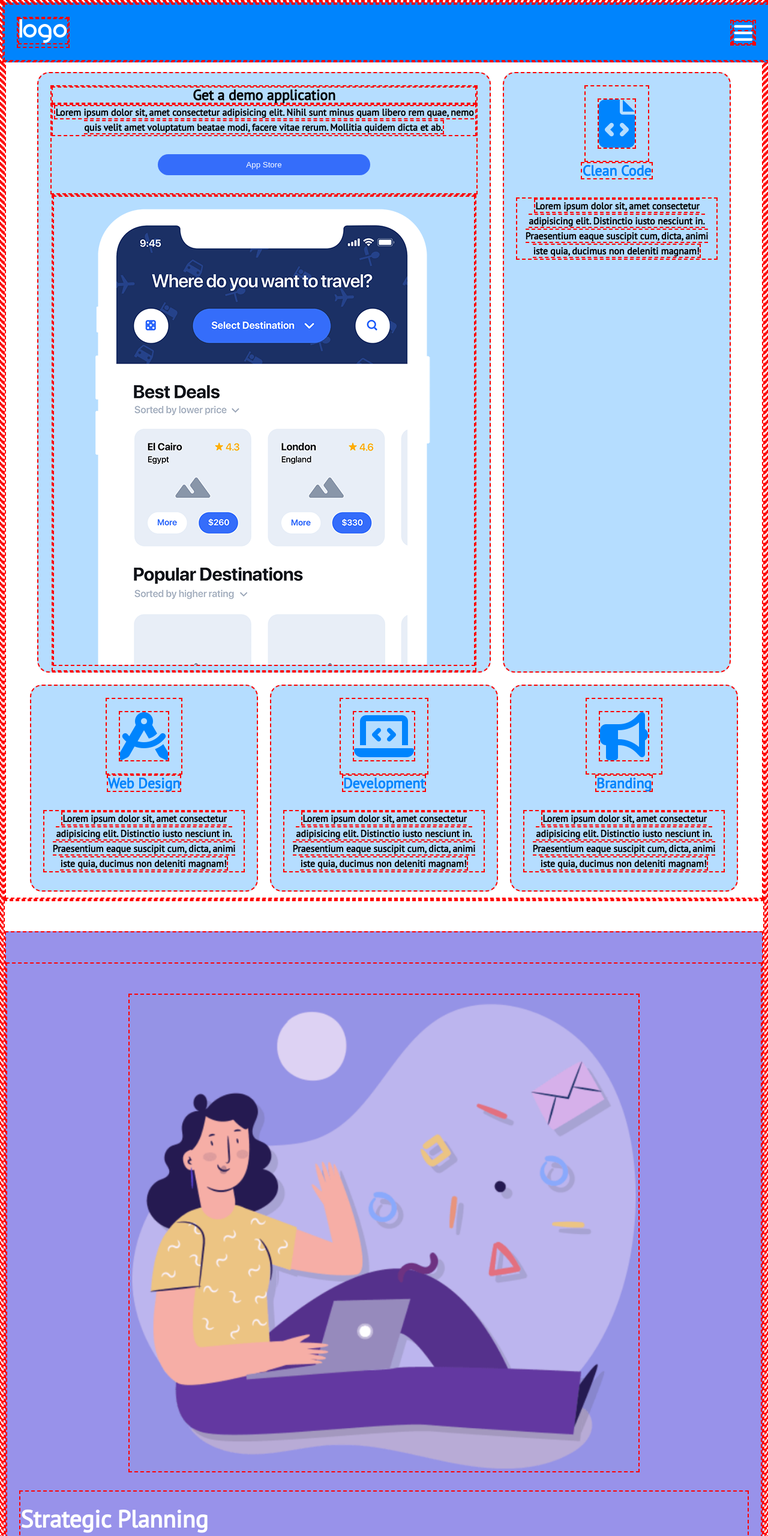
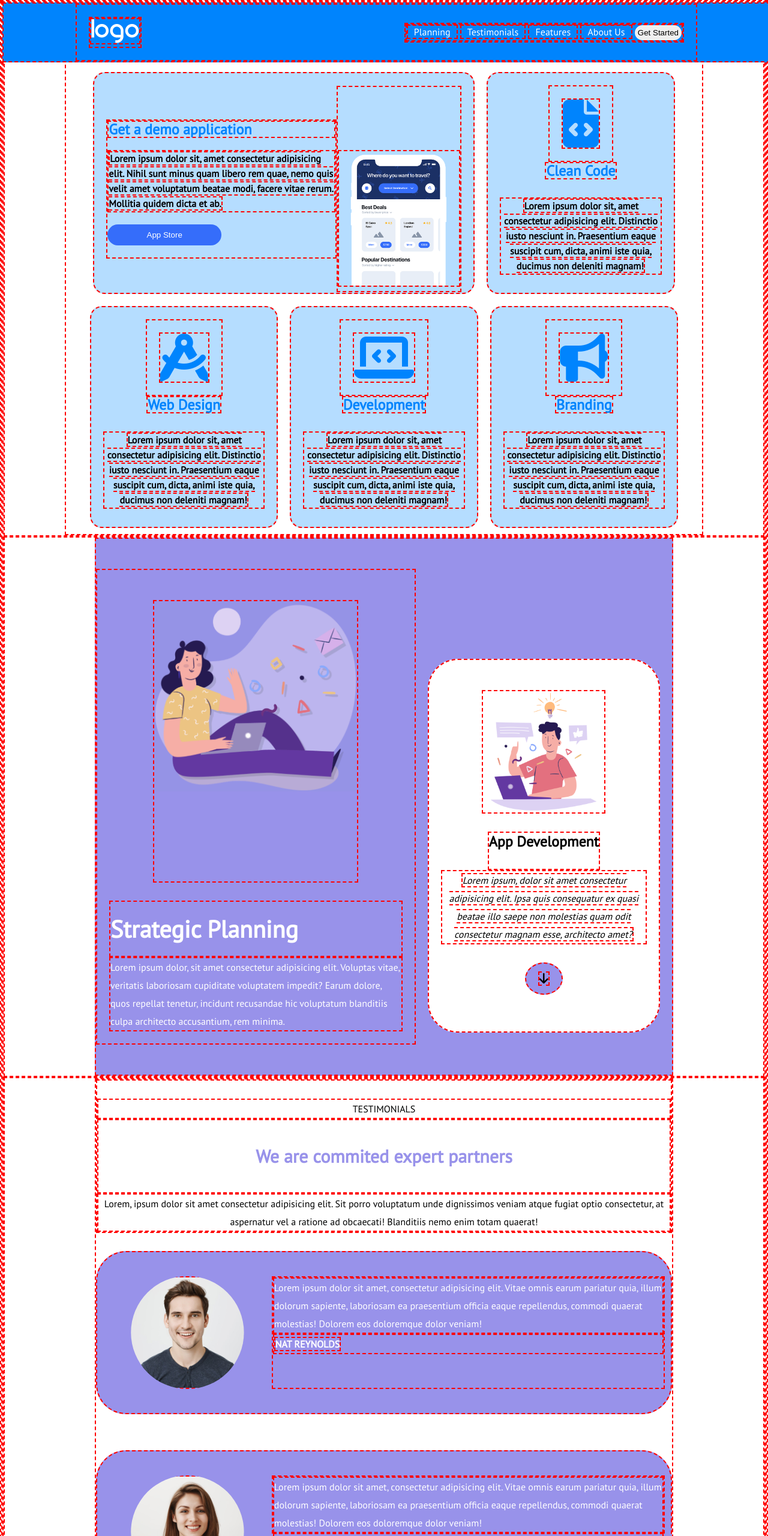
Before and after one commit to aryadeifiordi/htmlcss-responsive-layout, a plain HTML site: page index.html in a window 1280 px wide. Shown: the top 2560 px of the page at 60% size. Drawn offline with Linux system fonts and the light colour scheme.

Commit message:
size desktop

```diff
--- a/asset/css/style.css
+++ b/asset/css/style.css
@@ -429,3 +429,116 @@ header {
         margin: 10px 150px;
     }
 }
+
+
+/* dekstop */
+@media screen and (min-width:992px) {
+    .container-header {
+        margin: 0px 120px;
+    }
+
+    .bars {
+        display: none;
+    }
+
+    .menu-list {
+        display: block;
+    }
+
+    .menu-list>a {
+        padding: 0px 10px;
+        color: white;
+        text-decoration: none;
+    }
+
+    .menu-list>input {
+        padding: 5px;
+        border-radius: 20px;
+        border: none;
+
+    }
+
+    .first-card {
+        display: flex;
+        flex-direction: row;
+    }
+
+    .box-card>h2 {
+        color: #0084fd;
+        margin-bottom: 20px;
+    }
+
+    .box-card>img {
+        margin-top: 105px;
+    }
+
+    .box-card {
+        text-align: start;
+    }
+
+    .container-section-1 {
+        margin: 0px 100px;
+    }
+
+    .button-blue {
+        margin: 20px 0px;
+    }
+
+    .section-2 {
+        background-color: #9892ea;
+    }
+
+    .container-section-2 {
+        display: flex;
+        flex-direction: row;
+        margin: 0px 150px;
+    }
+
+    .box-1-section-2>img {
+        padding-bottom: 150px;
+
+    }
+
+    .box-2-section-2 {
+        margin-top: 150px;
+    }
+
+    .card-section-4 {
+        width: calc(100% / 3 - 80px);
+    }
+
+    .container-section-3 {
+        margin: 0px 150px;
+    }
+
+    .container-section-4 {
+        padding: 0px 100px;
+    }
+
+    .container-section-5 {
+        padding: 0px 100px;
+    }
+
+    .text-section-5 {
+        width: 60%;
+    }
+
+    .box-photo-section-5 {
+        width: 35%;
+    }
+
+    .container-section-6 {
+        padding: 30px 250px;
+    }
+
+    .container-footer {
+        padding: 30px 250px;
+    }
+
+    .header-section-3 {
+        padding-top: 30px;
+    }
+
+
+
+}
--- a/index.html
+++ b/index.html
@@ -158,7 +158,7 @@
         <!-- section-4 -->
         <section>
             <div class="container-section-4 column">
-                <div class="title center">
+                <div class="title-section-4">
                     <h1>Benefits of working with us</h1>
                 </div>
                 <!-- card-1 -->
```
